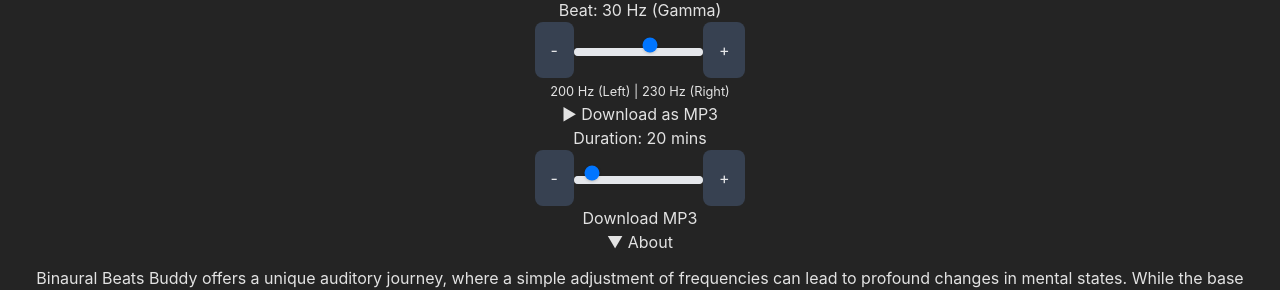
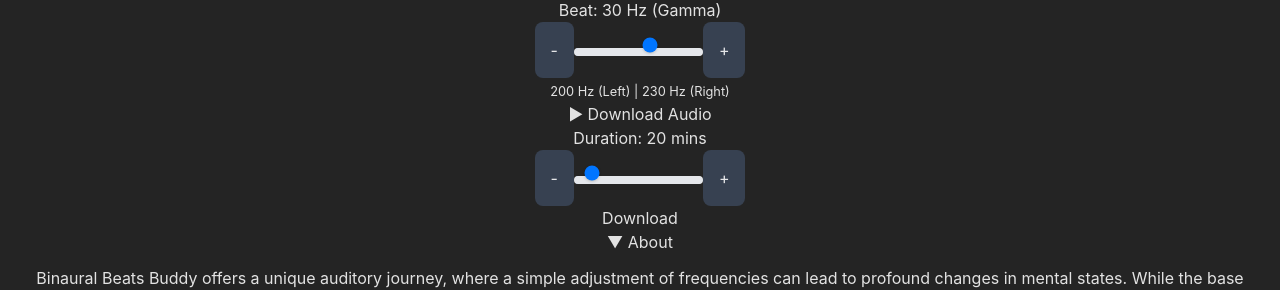
Before and after one commit to kurtisgrant/binaural-beats-buddy, a React (Vite) app: page / in a window 1280 px wide. Shown: the part 1664-1954 px from the top of the page. Built offline with nearby package versions, Linux system fonts and the light colour scheme.

Commit message:
Implement download functionality. No AudioCtx bug.

```diff
--- a/package.json
+++ b/package.json
@@ -10,6 +10,7 @@
     "preview": "vite preview"
   },
   "dependencies": {
+    "audiobuffer-to-wav": "^1.0.0",
     "react": "^18.2.0",
     "react-dom": "^18.2.0"
   },
--- a/src/App.tsx
+++ b/src/App.tsx
@@ -1,5 +1,4 @@
 import { useState } from "react";
-import { useAudioContext } from "./hooks/useAudioContext";
 import { useOscillator } from "./hooks/useOscillator";
 import SliderWithButtons from "./components/SliderWithButtons";
 import Accordian from "./components/Accordian";
@@ -8,6 +7,7 @@
 import play from "./assets/play.svg";
 
 import "./App.css";
+import DownloadButton from "./components/DownloadButton";
 
 function App() {
   const [base, setBase] = useState(200);
@@ -16,20 +16,19 @@
   const [duration, setDuration] = useState(20);
   const [downloadOpen, setDownloadOpen] = useState(false);
   const [aboutOpen, setAboutOpen] = useState(true);
+  const [audioCtx, setAudioCtx] = useState<AudioContext | null>(null);
 
-  const { audioCtxRef, getAudioContext } = useAudioContext();
-  useOscillator(getAudioContext, isPlaying, base, beat);
+  useOscillator(audioCtx, isPlaying, base, beat);
+
+  const initAudioCtx = () => {
+    if (!audioCtx) {
+      setAudioCtx(new window.AudioContext());
+    }
+  };
 
   const handlePlayPause = () => {
-    // // Lazily create the AudioContext on user interaction
-    if (!audioCtxRef.current) {
-      audioCtxRef.current = new window.AudioContext();
-    }
-
+    initAudioCtx();
     setIsPlaying(!isPlaying);
-  };
-  const handleDownload = () => {
-    // Add your download logic here
   };
 
   return (
@@ -85,7 +84,7 @@
         <Accordian
           open={downloadOpen}
           setOpen={setDownloadOpen}
-          headerButtonText="Download as MP3"
+          headerButtonText="Download Audio"
         >
           <SliderWithButtons
             name="duration"
@@ -96,12 +95,12 @@
             max={180}
             buttonInc={5}
           />
-          <button
-            className="h-10 bg-blue-500 hover:bg-blue-400 text-white font-bold py-2 px-4 rounded"
-            onClick={handleDownload}
-          >
-            Download MP3
-          </button>
+          <DownloadButton
+            audioCtx={audioCtx}
+            duration={duration}
+            base={base}
+            beat={beat}
+          />
         </Accordian>
         <Accordian
           open={aboutOpen}
--- /dev/null
+++ b/src/components/DownloadButton.tsx
@@ -0,0 +1,96 @@
+import { useState, useEffect } from "react";
+import audioBufferToWav from "audiobuffer-to-wav";
+
+interface DownloadButtonProps {
+  audioCtx: AudioContext | null;
+  duration: number;
+  base: number;
+  beat: number;
+}
+
+export default function DownloadButton({
+  audioCtx,
+  duration,
+  base,
+  beat,
+}: DownloadButtonProps) {
+  const [downloadStarted, setDownloadStarted] = useState(false);
+  const [file, setFile] = useState<Blob | null>(null);
+
+  useEffect(() => {
+    setDownloadStarted(false);
+    setFile(null);
+  }, [audioCtx, duration, base, beat]);
+
+  const handleRequestDownload = () => {
+    console.log("Preparing download...");
+    setDownloadStarted(true);
+    if (!audioCtx) {
+      return console.log("no audioctx for download");
+    }
+    setTimeout(() => {
+      const minutes = duration;
+      const leftHz = base;
+      const rightHz = base + beat;
+
+      const sampleRate = audioCtx.sampleRate || 44100;
+      console.log("sample rate: ", sampleRate);
+      const frameCount = sampleRate * minutes * 60;
+      const myArrayBuffer = audioCtx.createBuffer(2, frameCount, sampleRate);
+
+      console.log("check 1", myArrayBuffer);
+
+      for (let channel = 0; channel < 2; channel++) {
+        const nowBuffering = myArrayBuffer.getChannelData(channel);
+        for (let i = 0; i < frameCount; i++) {
+          const t = i / sampleRate;
+          const freq = channel === 0 ? leftHz : rightHz;
+          nowBuffering[i] = Math.sin(freq * 2 * Math.PI * t);
+        }
+      }
+
+      console.log("check 2", myArrayBuffer);
+
+      const wav = audioBufferToWav(myArrayBuffer);
+
+      console.log("check 3", wav);
+
+      const blob = new Blob([new DataView(wav)], { type: "audio/wav" });
+
+      console.log("check 4", blob);
+
+      setFile(blob);
+      setDownloadStarted(false);
+    }, 1);
+  };
+
+  return downloadStarted ? (
+    <button
+      className="h-10 bg-blue-500 hover:bg-blue-400 text-white font-bold py-2 px-4 rounded"
+      disabled
+    >
+      Generating...
+    </button>
+  ) : file ? (
+    <button
+      className="h-10 bg-blue-500 hover:bg-blue-400 text-white font-bold py-2 px-4 rounded"
+      onClick={() => {
+        const url = window.URL.createObjectURL(file);
+        const link = document.createElement("a");
+        link.href = url;
+        link.setAttribute("download", "audio.wav");
+        document.body.appendChild(link);
+        link.click();
+      }}
+    >
+      Click to Download
+    </button>
+  ) : (
+    <button
+      className="h-10 bg-blue-500 hover:bg-blue-400 text-white font-bold py-2 px-4 rounded"
+      onClick={handleRequestDownload}
+    >
+      Download
+    </button>
+  );
+}
--- a/src/hooks/useOscillator.tsx
+++ b/src/hooks/useOscillator.tsx
@@ -1,7 +1,7 @@
 import { useEffect, useRef } from "react";
 
 export function useOscillator(
-  getAudioContext: () => AudioContext | null,
+  audioCtx: AudioContext | null,
   isPlaying: boolean,
   base: number,
   beat: number
@@ -11,8 +11,6 @@
   const oscillatorRightRef = useRef<OscillatorNode | null>(null);
 
   useEffect(() => {
-    const audioCtx = getAudioContext();
-
     if (audioCtx) {
       if (!gainNodeRef.current) {
         gainNodeRef.current = audioCtx.createGain();
@@ -64,7 +62,7 @@
         oscillatorRightRef.current = null;
       }
     }
-  }, [getAudioContext, isPlaying, base, beat]);
+  }, [audioCtx, isPlaying, base, beat]);
 
   return;
 }
```
Also changed, not shown: 1 other file (tests, documents, lock files or other folders).
